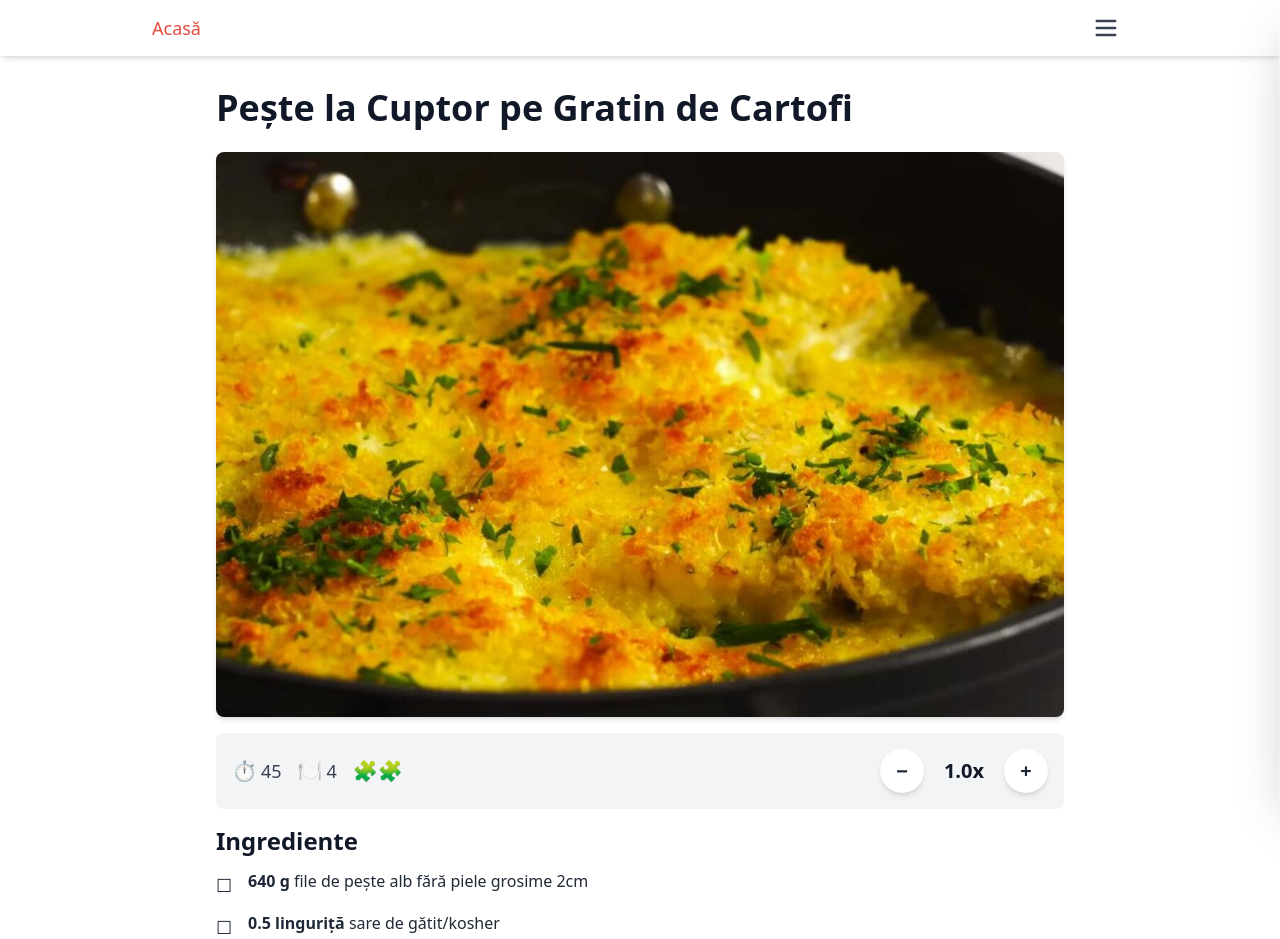
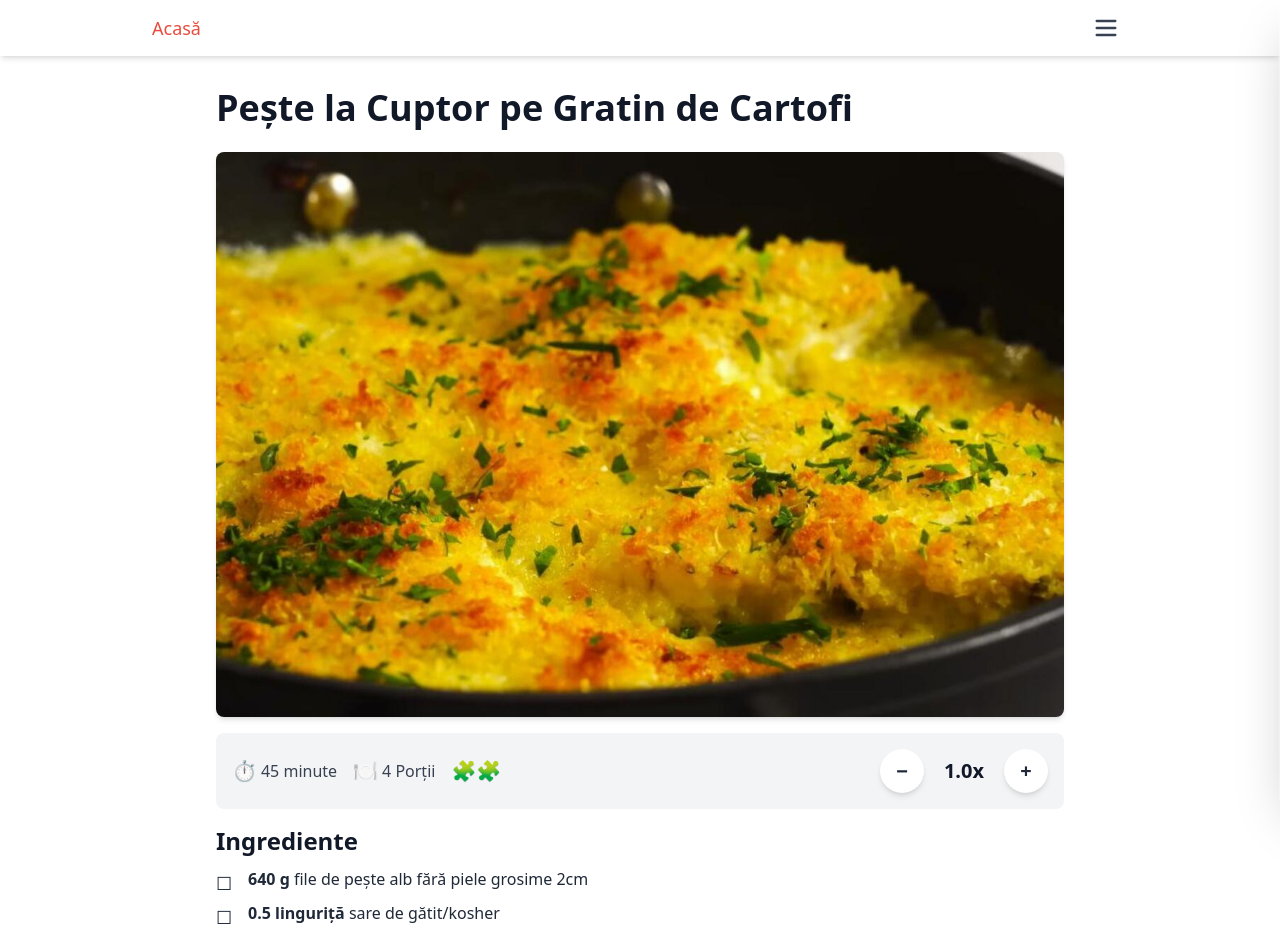
Before and after one commit to psticea/cookingbook, a React (Vite) app: page /cookingbook/recipe/baked-fish-on-potato in a window 1280 px wide. Shown: the top 939 px of the page. Built offline with nearby package versions, Linux system fonts and the light colour scheme.

Commit message:
ingredients more compact. more clear description with text

```diff
--- a/src/components/IngredientList.tsx
+++ b/src/components/IngredientList.tsx
@@ -99,13 +99,13 @@ export const IngredientList: React.FC<IngredientListProps> = ({
           {/* Prep Time */}
           <div className="flex items-center gap-1" title={`${getTranslation('prepTime', language)}: ${prepTime} ${getTranslation('minutes', language)}`}>
             <span className="text-xl">⏱️</span>
-            <span className="text-lg font-medium">{prepTime}</span>
+            <span className="text-base font-medium">{prepTime} {getTranslation('minutes', language)}</span>
           </div>
 
           {/* Servings - Updates with multiplier */}
           <div className="flex items-center gap-1" title={`${getTranslation('servings', language)}: ${scaledServings}`}>
             <span className="text-xl">🍽️</span>
-            <span className="text-lg font-medium">{scaledServings}</span>
+            <span className="text-base font-medium">{scaledServings} {getTranslation('servings', language)}</span>
           </div>
 
           {/* Effort Level - Puzzle Pieces */}
@@ -149,13 +149,13 @@ export const IngredientList: React.FC<IngredientListProps> = ({
       </h2>
 
       {/* Ingredients List */}
-      <ul className="space-y-1">
+      <ul className="space-y-0">
         {ingredients.map((item, index) => {
           if (isSection(item)) {
             // Render section heading (not clickable)
             return (
-              <li key={index} className="mt-4 first:mt-0">
-                <h3 className="text-lg font-semibold text-gray-800 dark:text-gray-200 mb-2">
+              <li key={index} className="mt-3 first:mt-0">
+                <h3 className="text-lg font-semibold text-gray-800 dark:text-gray-200 mb-1">
                   {item.section[language]}
                 </h3>
               </li>
@@ -167,7 +167,7 @@ export const IngredientList: React.FC<IngredientListProps> = ({
               <li
                 key={index}
                 onClick={() => toggleIngredient(index)}
-                className="flex items-start gap-2 text-base text-gray-800 dark:text-gray-200 cursor-pointer py-1 px-1 -mx-1 rounded hover:bg-gray-100 dark:hover:bg-gray-800 transition-colors"
+                className="flex items-start gap-2 text-base text-gray-800 dark:text-gray-200 cursor-pointer py-0.5 px-1 -mx-1 rounded hover:bg-gray-100 dark:hover:bg-gray-800 transition-colors"
                 role="checkbox"
                 aria-checked={isChecked}
                 tabIndex={0}
--- a/src/components/RecipeCard.tsx
+++ b/src/components/RecipeCard.tsx
@@ -68,15 +68,15 @@ export const RecipeCard: React.FC<RecipeCardProps> = ({ recipe }) => {
           {recipe.title[language]}
         </h3>
 
-        {/* Recipe Metadata - Icons and numbers only */}
+        {/* Recipe Metadata - Icons and numbers with labels */}
         <div className="flex items-center justify-between text-gray-600 dark:text-gray-400">
           <div className="flex items-center gap-1" title={`${getTranslation('prepTime', language)}: ${recipe.prepTime} ${getTranslation('minutes', language)}`}>
             <span className="text-lg">⏱️</span>
-            <span className="text-lg font-medium">{recipe.prepTime}</span>
+            <span className="text-sm font-medium">{recipe.prepTime} {getTranslation('minutes', language)}</span>
           </div>
           <div className="flex items-center gap-1" title={`${getTranslation('servings', language)}: ${recipe.servings}`}>
             <span className="text-lg">🍽️</span>
-            <span className="text-lg font-medium">{recipe.servings}</span>
+            <span className="text-sm font-medium">{recipe.servings} {getTranslation('servings', language)}</span>
           </div>
           <div className="flex items-center gap-1" title={effortLevel}>
             <span className="text-lg">{getPuzzlePieces(recipe.effortLevel)}</span>
```
